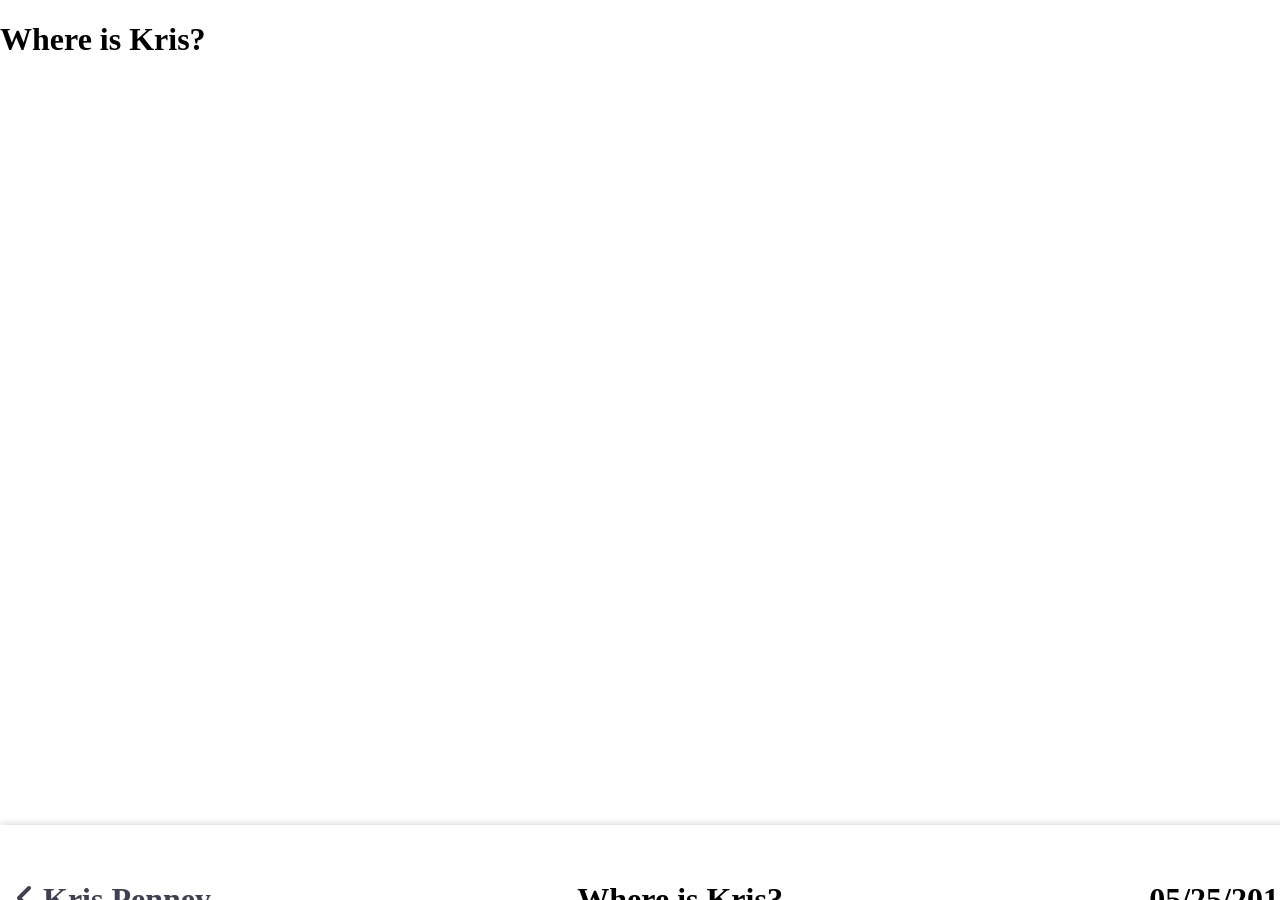
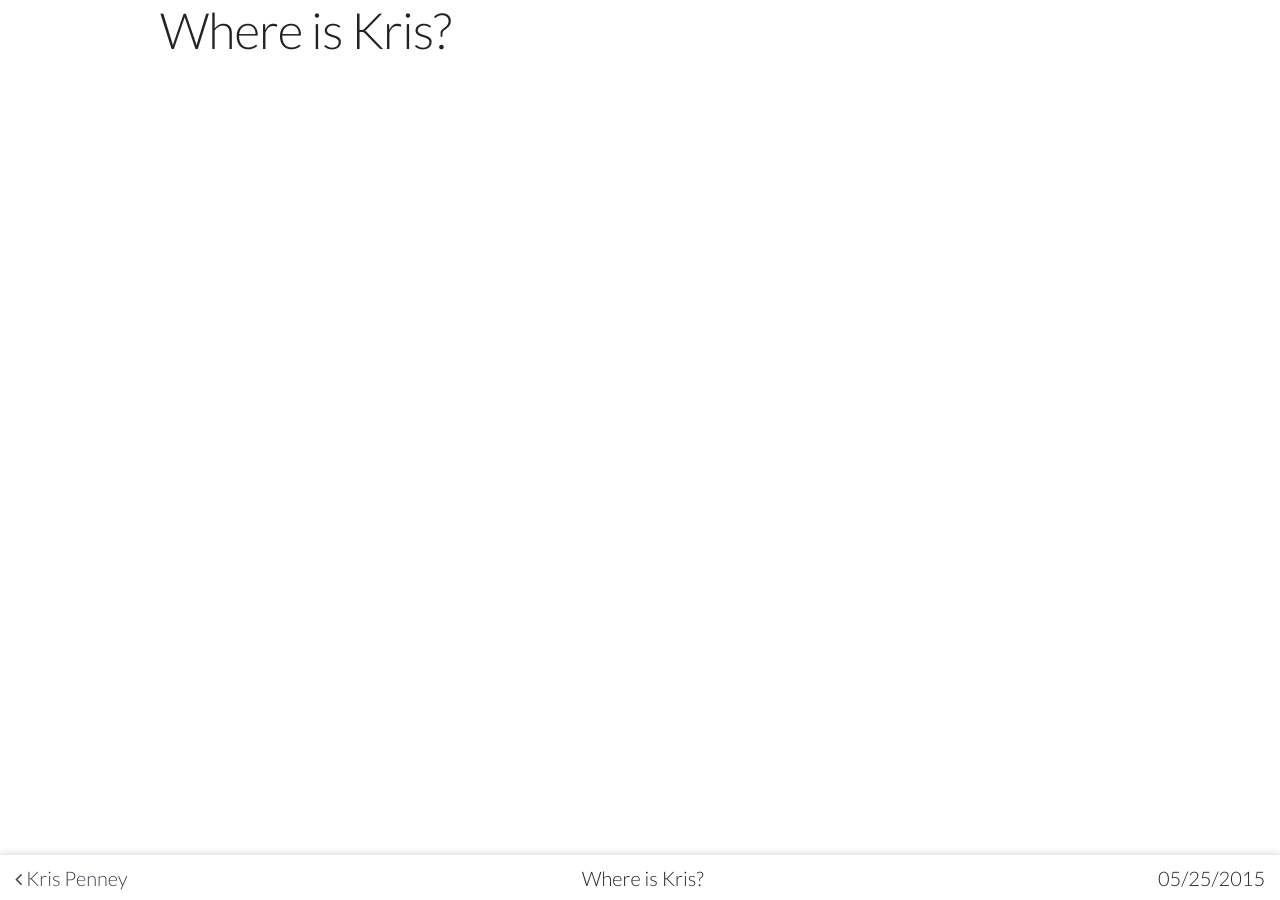
Before and after one commit to krispenney/krispenney.github.io, a Jekyll site: the page built from _posts/2015-05-25-where-is-kris.md, in a window 1280 px wide. Built offline with Jekyll 4.4.1, drawn with Linux system fonts in a browser that asks for light colours; nearby versions of some CDN libraries; library files that are not in the unit come from our copies.

Commit message:
Fixing urls

```diff
--- a/_includes/head.html
+++ b/_includes/head.html
@@ -7,10 +7,10 @@
   <meta name="description" content="{% if page.excerpt %}{{ page.excerpt | strip_html | strip_newlines | truncate: 160 }}{% else %}{{ site.description }}{% endif %}">
 
   <link href="https://fonts.googleapis.com/css?family=Lato:300,400,700" rel="stylesheet">
-  <link rel="stylesheet" href="assets/css/main.css">
-  <link rel="stylesheet" href="assets/css/font-awesome-4.6.3/css/font-awesome.min.css">
-  <link rel="stylesheet" href="assets/css/skeleton/normalize.css">
-  <link rel="stylesheet" href="assets/css/skeleton/skeleton.css">
+  <link rel="stylesheet" href="/assets/css/main.css">
+  <link rel="stylesheet" href="/assets/css/font-awesome-4.6.3/css/font-awesome.min.css">
+  <link rel="stylesheet" href="/assets/css/skeleton/normalize.css">
+  <link rel="stylesheet" href="/assets/css/skeleton/skeleton.css">
   <link rel="canonical" href="{{ page.url | replace:'index.html','' | prepend: site.baseurl | prepend: site.url }}">
 
   {% feed_meta %}
```
